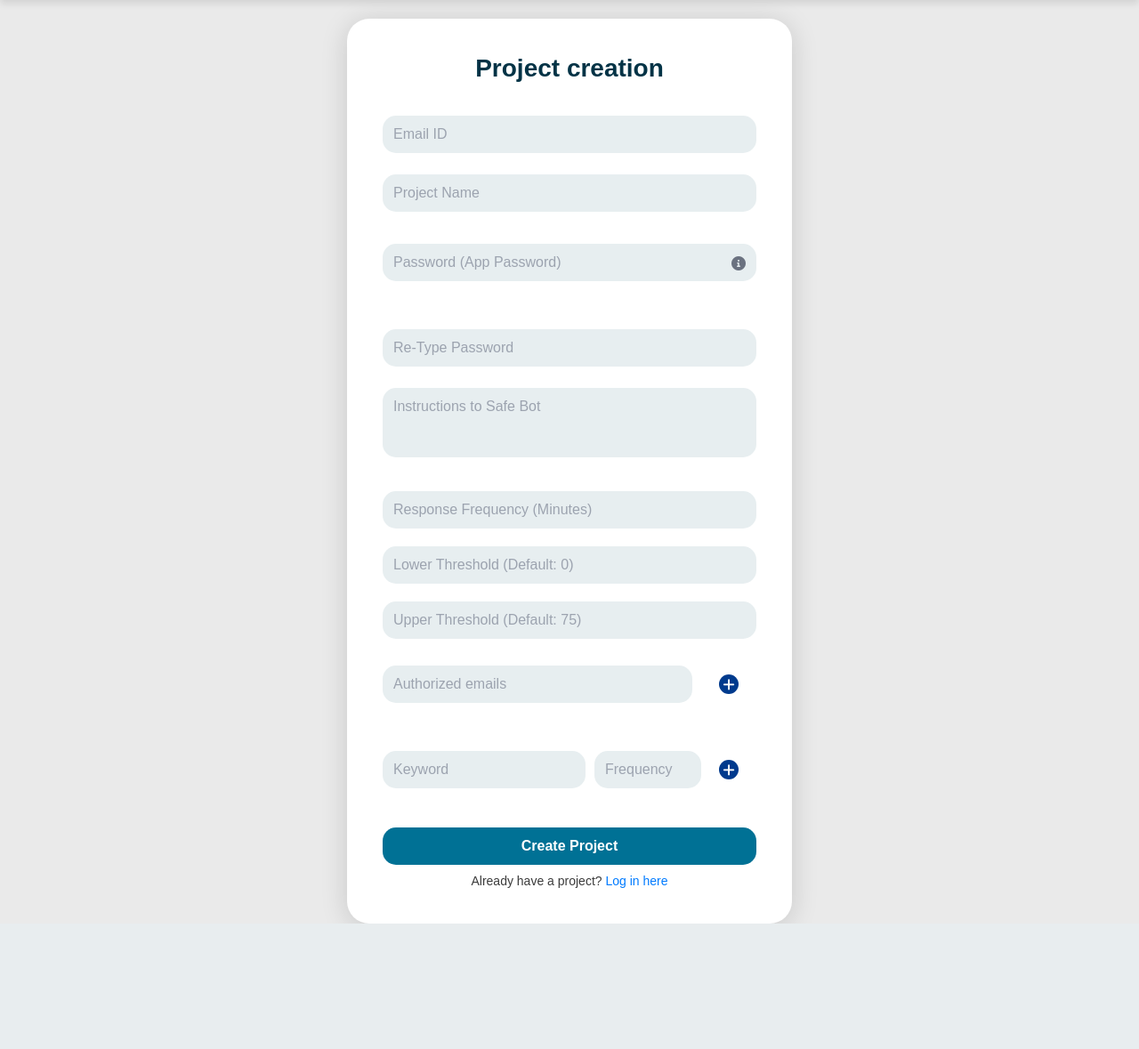
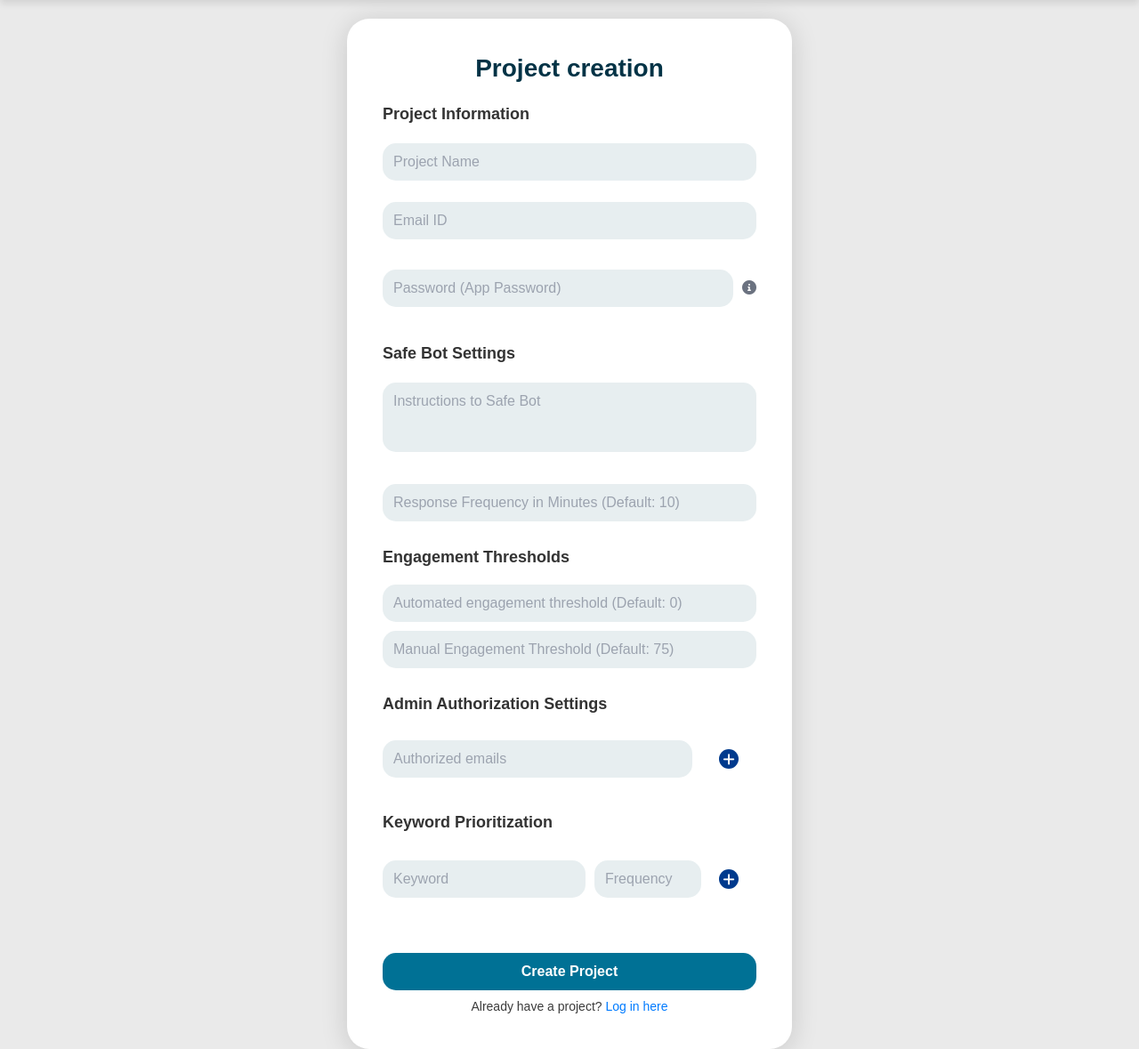
Before and after one commit to vamsikinkiri/Craigslist_SafeBot, a Flask app: page /project_creation in a window 1280 px wide. Shown: the part 69-1248 px from the top of the page at 89% size. Before the commit the page ends 1107 px from the top, so only its background shows below. Run offline with Flask 3, Linux system fonts and the light colour scheme; a user stored in the database is signed in.

Commit message:
Project update v3.7

```diff
--- a/app.py
+++ b/app.py
@@ -85,7 +85,7 @@ def login():
             # flash("Admin login successful!", "success")
             return redirect(url_for('all_projects_view'))
         else:
-            # flash("Invalid credentials. Please try again.", "error")
+            flash("Invalid credentials. Please try again.", "error")
             return redirect(url_for('login'))
         #     return redirect(url_for('project_account_login'))
         # return redirect(url_for('login'))
@@ -125,10 +125,11 @@ def create_account():
             return redirect(url_for('create_account'))
 
         success, message = knowledge_base.create_admin(password, email_id, phone_number, affiliation)
-        flash(message, "success" if success else "error")
 
         if success:
             return redirect(url_for('login'))
+        else:
+            flash(message, "error")
 
     return render_template('create_account.html')
 
@@ -137,7 +138,7 @@ def create_account():
 def project_creation():
     if request.method == 'POST':
         email = request.form['email']
-        project_name = request.form['project_name']
+        project_name = "Project - " + request.form['project_name']
         app_password = request.form['password']
         ai_prompt_text = request.form.get('ai_prompt_text', '')
         response_frequency_raw = request.form.get('response_frequency', '10').strip()
@@ -440,7 +441,7 @@ def update_account_profile():
             login_id, phone_number, affiliation, email_id)
         logging.info(f"Update status: {success}, message: {message}")
         if success:
-            flash("Account profile updated successfully.", "success")
+            # flash("Account profile updated successfully.", "success")
             return redirect(url_for('index'))
         else:
             flash("Failed to update account profile.", "error")
@@ -453,10 +454,10 @@ def update_account_profile():
 @app.route('/all_projects_view', methods=['GET', 'POST'])
 @login_required
 def all_projects_view():
-    logging.info(f"Session Admin ID: {session.get('admin_id')}")
     """
     Display all projects and allow the user to select or create a new project.
     """
+    logging.info(f"Session Admin ID: {session.get('admin_id')}")
     # Fetch all projects from the database
     success, projects = knowledge_base.fetch_all_projects()
 
@@ -475,7 +476,7 @@ def all_projects_view():
         ]
         # If no matching projects are found, flash an error message
         if not filtered_projects:
-            flash("No projects found. Please create or view another project.", "danger")
+            flash("No projects found. Please create or view another project.", "error")
 
     # Format the filtered projects for rendering
     formatted_projects = [
@@ -494,7 +495,7 @@ def all_projects_view():
         # Fetch project details by email
         success, project_details = knowledge_base.get_project_details(email)
         if not success:
-            flash("Error retrieving project information. Please check your inputs and try again.", "danger")
+            flash("Error retrieving project information. Please check your inputs and try again.", "error")
             return redirect(url_for('all_projects_view'))
 
         # Extract project details
@@ -503,6 +504,7 @@ def all_projects_view():
 
         # Update session with selected project details
         session.update({
+            'project_id': project_id,
             'email': email_id,
             'app_password': app_password,
             'project': project_name,
@@ -528,7 +530,7 @@ def delete_project(project_id):
     # Fetch project details by ID
     success, project_details = knowledge_base.get_project_details_by_id(project_id)
     if not success:
-        flash("Error retrieving project details: " + project_details, "danger")
+        flash("Error retrieving project details: " + project_details, "error")
         return redirect(url_for('all_projects_view'))
 
     # Extract owner_admin_id from project_details tuple
@@ -537,13 +539,13 @@ def delete_project(project_id):
     # Check if the current session's admin_id matches the owner_admin_id
     session_admin_id = session.get('admin_id')
     if session_admin_id != project_owner_admin_id:
-        flash("You do not have permission to delete this project.", "danger")
+        flash("You do not have permission to delete this project.", "error")
         return redirect(url_for('all_projects_view'))
 
     # Delete the project
     delete_success, message = knowledge_base.delete_project(project_id)
     if not delete_success:
-        flash("Error deleting project: " + message, "danger")
+        flash("Error deleting project: " + message, "error")
         return redirect(url_for('all_projects_view'))
 
     # flash("Project deleted successfully.", "success")
@@ -553,14 +555,14 @@ def delete_project(project_id):
 @app.route('/user_profiles', methods=['GET'])
 def user_profiles():
     """
-    Fetch and display user profiles with sorting and filtering by last active time.
+    Fetch and display suspect profiles with sorting and filtering by last active time.
     """
-    # Fetch all user profiles
+    # Fetch all suspect profiles
     all_users = user_profiling.get_all_users()
     success, user_scores = knowledge_base.fetch_scores_at_user_level()
 
     if not all_users:
-        return jsonify({"error": "Error fetching user profiles"}), 500
+        return jsonify({"error": "Error fetching suspect profiles"}), 500
 
     # Handle 'last_active_filter' query parameter
     last_active_filter = request.args.get("last_active_filter", "all")  # Default to 'all'
@@ -577,6 +579,7 @@ def user_profiles():
                 if user.get("last_active")
                    and (current_date - datetime.strptime(user["last_active"], "%Y-%m-%d %H:%M:%S")).days <= days_filter
             ]
+
         except ValueError:
             logging.error("Invalid last_active_filter value. Showing all users.")
 
@@ -589,10 +592,9 @@ def user_profiles():
             "contact_numbers": ", ".join(user.get("contact_numbers", [])),
             "active_user": user.get("active_user", False)
         }
-        for user in all_users
+        for user in all_users if (user.get("project_id") == session['project_id']) # Display users of this project only
     ]
-
-    app.logger.info(f"Merged User Data: {user_data}")
+    logging.info(f"Project suspect Data: {user_data}")
     # Sorting logic
     sort_key = request.args.get("sort", "score")
     order = request.args.get("order", "desc")
@@ -640,6 +642,7 @@ def update_ai_response_state():
     app_password = project_details[3]
     admin_prompt = project_details[4]
     response_frequency = project_details[5]
+    lower_threshold =  project_details[8],
 
     # Handle AI response state update logic
     if new_state == "Manual":
@@ -655,7 +658,8 @@ def update_ai_response_state():
                 session_email=session_email,
                 app_password=app_password,
                 response_frequency=response_frequency,
-                admin_prompt=admin_prompt
+                admin_prompt=admin_prompt,
+                lower_threshold=lower_threshold
             )
         except TypeError as e:
             logging.error(f"Error while switching to automated: {e}")
@@ -737,19 +741,19 @@ def unarchiving_emails():
 
     try:
         # Automatically switch to automated state
-        success, message = email_processor.switch_to_automated(
+        success, message = email_processor.switch_archive_to_automated(
             thread_id=thread_id,
-            session_email=session.get('email'),
-            app_password=session.get('app_password'),
-            response_frequency=response_frequency,
-            admin_prompt=prompt
+            # session_email=session.get('email'),
+            # app_password=session.get('app_password'),
+            # response_frequency=response_frequency,
+            # admin_prompt=prompt
         )
     except Exception as error:
         logging.error(f"Error switching email thread to Automated: {error}")
         return jsonify({"success": False, "message": str(error)}), 500
 
     if success:
-        flash(f"Thread {thread_id} has been unarchived and set to Automated.", "success")
+        # flash(f"Thread {thread_id} has been unarchived and set to Automated.", "success")
         return jsonify({"success": True, "redirect": url_for('index')})
     else:
         return jsonify({"success": False, "message": message}), 500
@@ -773,7 +777,7 @@ def index():
 
     # Check session variables for selected project
     if 'email' not in session or 'app_password' not in session:
-        flash("No project selected. Please select a project.", "danger")
+        # flash("No project selected. Please select a project.", "error")
         return redirect(url_for('all_projects_view'))
 
     # Get the raw conversation data
--- a/credentials.yaml
+++ b/credentials.yaml
@@ -1,5 +1,8 @@
 # user: silentaiengage@gmail.com
 # password: jusj kuwf vqea inpl
+
+# user: parkerjay910@gmail.com
+# password: mpqq dhmy uozh vrix
 
 # postgresql:
 #   pg_host: "msprojectdatabase.clygcuaekk84.us-west-2.rds.amazonaws.com"
--- a/db_tables_setup_load.py
+++ b/db_tables_setup_load.py
@@ -47,6 +47,7 @@ def create_tables(cursor):
         CREATE TABLE IF NOT EXISTS USER_PROFILES (
             USER_ID TEXT PRIMARY KEY,
             PRIMARY_EMAIL TEXT,
+            PROJECT_ID TEXT,
             THREAD_IDS TEXT,
             EMAIL_LIST TEXT,
             CONTACT_NUMBERS JSON,
--- a/templates/archived_emails.html
+++ b/templates/archived_emails.html
@@ -887,7 +887,7 @@
         <!-- Settings Dropdown -->
         <div class="settings-button">
             <a href="{{ url_for('update_account_profile') }}" class="settings-button">
-                <i class="fas fa-cog icon"></i> Manage Account
+                <i class="fas fa-cog icon"></i> Manage Profile
             </a>
         </div>
         <form action="{{ url_for('logout') }}" method="post" style="display:inline;">
@@ -907,7 +907,7 @@
 
 <div class="sidebar" id="sidebar">
     <div class="sidebar-item" onclick="window.location.href='{{ url_for('user_profiles') }}'">
-        User Profiles
+        Suspect Profiles
     </div>
     <a href="{{ url_for('view_archived_emails') }}" class="sidebar-item">
         Archived Emails
--- a/templates/project_creation.html
+++ b/templates/project_creation.html
@@ -145,15 +145,17 @@
         }
         /* Icon inside the input-wrapper */
         .info-icon {
-            position: relative;
-            top: -40px;
-            left: 190px;
-            right:10px;
-            transform: translateY(-50%);
+            position: relative; /* Changes positioning to relative */
+            top: auto; /* Removes fixed vertical positioning */
+            transform: none; /* Removes transform property */
+            right: 0; /* Aligns it properly with the input field */
+            display: inline-block; /* Ensures proper inline alignment */
             font-size: 16px;
             color: #6b7280;
             cursor: pointer;
+            margin-left: 10px; /* Adds spacing from the input field */
         }
+
         /* Tooltip styling */
         .tooltip {
             visibility: hidden;
@@ -248,9 +250,26 @@
             border: 1px solid #bee5eb;
         }
 
+        fieldset {
+            border: none; /* Removes the border */
+            padding: 0; /* Removes extra padding */
+            margin-bottom: 20px; /* Adds spacing between groups */
+        }
+
+        legend {
+            font-size: 18px; /* Adjust font size for the group label */
+            font-weight: bold;
+            color: #333; /* Adjust text color for better visibility */
+            margin-bottom: 10px; /* Adds spacing below the legend */
+            text-align: left; /* Aligns the legend text to the left */
+        }
+
+
         .input-wrapper {
-            position: relative;
-            margin: 12px 0;
+            display: flex; /* Aligns the input and info-icon side by side */
+            align-items: center; /* Centers elements vertically */
+            position: relative; /* Keeps .info-icon relative to this wrapper */
+            margin: 10px 0; /* Ensures consistent spacing for input fields */
         }
 
         .input-wrapper label {
@@ -471,7 +490,7 @@
             display: flex;
             gap: 10px;
             align-items: center;
-            margin: 12px 0;
+            margin: 10px 0;
         }
 
         .keyword-box {
@@ -521,7 +540,7 @@
             align-items: center;
             justify-content: center;
             gap: 10px;
-            margin: 20px 0;
+            margin: 10px 0;
         }
 
         /* Threshold input boxes */
@@ -625,14 +644,15 @@
     {% endwith %}
 
     <form action="{{ url_for('project_creation') }}" method="POST">
+        <fieldset>
+            <legend>Project Information</legend>
+            <input type="text" name="project_name" placeholder="Project Name" id="project-name"
+            title="Provide a unique name relating to the crime for this project." required>
             <input type="text" name="email" placeholder="Email ID" id="email"
             title="Enter the email address associated with the Craigslist advertisement. This email will be used to send and receive communications." required>
-        <input type="text" name="project_name" placeholder="Project Name" id="project-name"
-        title="Provide a unique name relating to the crime for this project." required>
             <div class="input-wrapper">
                 <input type="password" name="password" placeholder="Password (App Password)" id="password"
                 title="Enter the app-specific password for the email ID. Click on i to understand how to generate the password" required>
-            <!-- Font Awesome info icon with tooltip and clickable link -->
                 <span class="info-icon" onclick="toggleTooltip()">
                     <i class="fas fa-info-circle"></i>
                     <span class="tooltip" id="tooltip">
@@ -641,45 +661,51 @@
                     </span>
                 </span>
             </div>
-        <input type="password" placeholder="Re-Type Password" id="retype-password"
-        title="Re-enter the app-specific password" required>
-        <div class="error-message" id="password-error">Passwords do not match.</div>
+        </fieldset>
+        <fieldset>
+            <legend>Safe Bot Settings</legend>
             <textarea name="ai_prompt_text" rows="3" placeholder="Instructions to Safe Bot"
             title="Provide specific instructions or preferences for the SafeBot’s behavior and responses. This can include tone, content guidelines, or restrictions."></textarea>
-
             <div class="input-wrapper">
-            <input type="number" id="response_frequency" name="response_frequency" placeholder="Response Frequency (Minutes)" min="1"
+                <input type="number" id="response_frequency" name="response_frequency" placeholder="Response Frequency in Minutes (Default: 10)" min="1"
                 title="Specify roughly how often (in minutes) the bot should check for new emails and respond automatically." style="margin-top: 10px;">
             </div>
+        </fieldset>
 
+        <fieldset>
+            <legend>Engagement Thresholds</legend>
             <div class="field-wrapper">
                 <input type="number" id="lower_threshold" name="lower_threshold"
-                   class="threshold-box" placeholder="Lower Threshold (Default: 0)"
+                class="threshold-box" placeholder="Automated engagement threshold (Default: 0)"
                 min="0" title="The minimum score required to initiate automated responses for this project.">
             </div>
             <div class="field-wrapper">
                 <input type="number" id="upper_threshold" name="upper_threshold"
-                   class="threshold-box" placeholder="Upper Threshold (Default: 75)"
+                class="threshold-box" placeholder="Manual Engagement Threshold (Default: 75)"
                 min="1" title="The score above which the system switches to manual intervention mode and intimate the admins to send responses.">
             </div>
+        </fieldset>
 
+        <fieldset>
+            <legend>Admin Authorization Settings</legend>
             <div>
                 <label for="authorized_emails"></label>
                 <div class="field-wrapper">
-                <input type="email" id="email_input" class="authorized-emails-box " placeholder="Authorized emails"
+                    <input type="email" id="email_input" class="authorized-emails-box" placeholder="Authorized emails"
                     title="List the email addresses that have permission to view, modify, or delete this project. Add multiple emails if needed.">
                     <button type="button" class="add-keyword-btn" onclick="addEmail()">
-                    <i class="fas fa-plus"></i> <!-- Font Awesome icon for 'plus' -->
+                        <i class="fas fa-plus"></i>
                     </button>
                 </div>
-
             </div>
-        <!-- Authorized Emails Section -->
             <div id="email-list-container" class="email-list-container">
                 <!-- Dynamically added emails with Remove button -->
             </div>
+        </fieldset>
+        <input type="hidden" name="authorized_emails" id="authorized-emails-input">
 
-        <input type="hidden" name="authorized_emails" id="authorized-emails-input">
+        <fieldset>
+            <legend>Keyword Prioritization</legend>
             <div class="keyword-frequency-wrapper">
                 <input type="text" id="keyword-input" placeholder="Keyword" class="keyword-box"
                 title="Enter keywords that the bot will look for in emails to prioritize responses.">
@@ -687,17 +713,16 @@
                     <input type="number" id="keyword-frequency" name="keyword-frequency" placeholder="Frequency" min="1"
                     title="Define the maximum number of times the keyword needs to appear in email threads." class="frequency-box">
                     <button type="button" class="add-keyword-btn" onclick="addKeyword()">
-                    <i class="fas fa-plus"></i> <!-- Font Awesome icon for 'plus' -->
+                        <i class="fas fa-plus"></i>
                     </button>
                 </div>
             </div>
-        <!-- Added Keywords Section -->
             <div class="added-keywords-container" id="added-keywords-container" style="display: none;">
-            <!-- <h3 class="added-keywords-title">Added Keywords</h3> -->
                 <div class="added-keywords" id="added-keywords">
                     <!-- Dynamically added keywords with Remove button -->
                 </div>
             </div>
+        </fieldset>
         <input type="hidden" name="keywords_data" id="keywords-input">
 
         <div class="button-container">
--- a/templates/update_account_profile.html
+++ b/templates/update_account_profile.html
@@ -306,7 +306,7 @@
     <div class="header-title">Craigslist Safebot</div>
     <div class="settings-button">
         <a href="{{ url_for('update_account_profile') }}" class="settings-button">
-            <i class="fas fa-cog icon"></i> Manage Account
+            <i class="fas fa-cog icon"></i> Manage Profile
         </a>
     </div>
     <form action="{{ url_for('logout') }}" method="post" style="display:inline;">
@@ -326,7 +326,7 @@
 
 <div class="sidebar" id="sidebar">
     <div class="sidebar-item" onclick="window.location.href='{{ url_for('user_profiles') }}'">
-        User Profiles
+        Suspect Profiles
     </div>
     <a href="{{ url_for('view_archived_emails') }}" class="sidebar-item">
         Archived Emails
```
Also changed, not shown: email_processor.py (+15 -7 lines), knowledge_base.py (+10 -8 lines), project_scheduler.py (+4 -4 lines), templates/index.html (+13 -5 lines), templates/update_project.html (+45 -58 lines), templates/user_profiles.html (+4 -4 lines), user_profiling.py (+7 -6 lines). Lines whose indentation alone changed are shown as unchanged.
